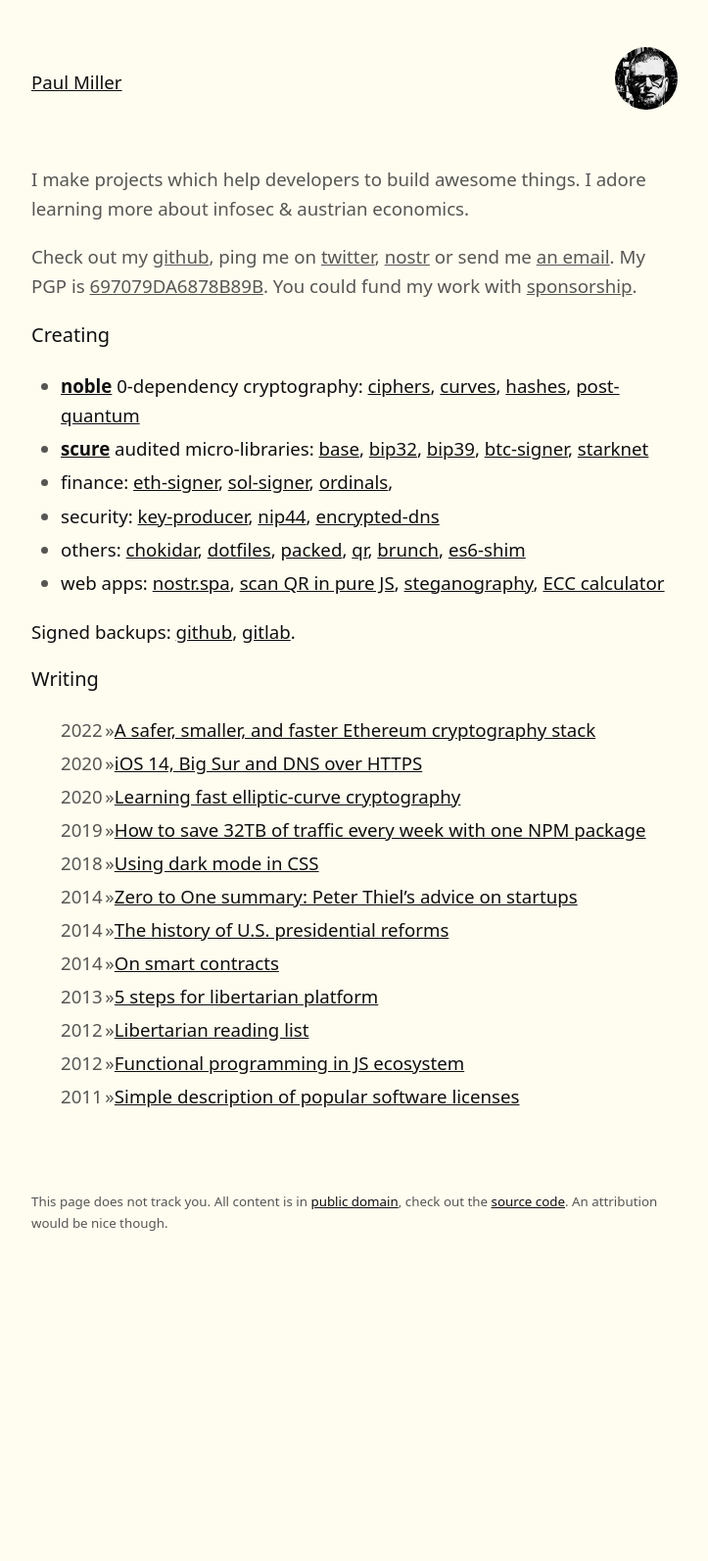
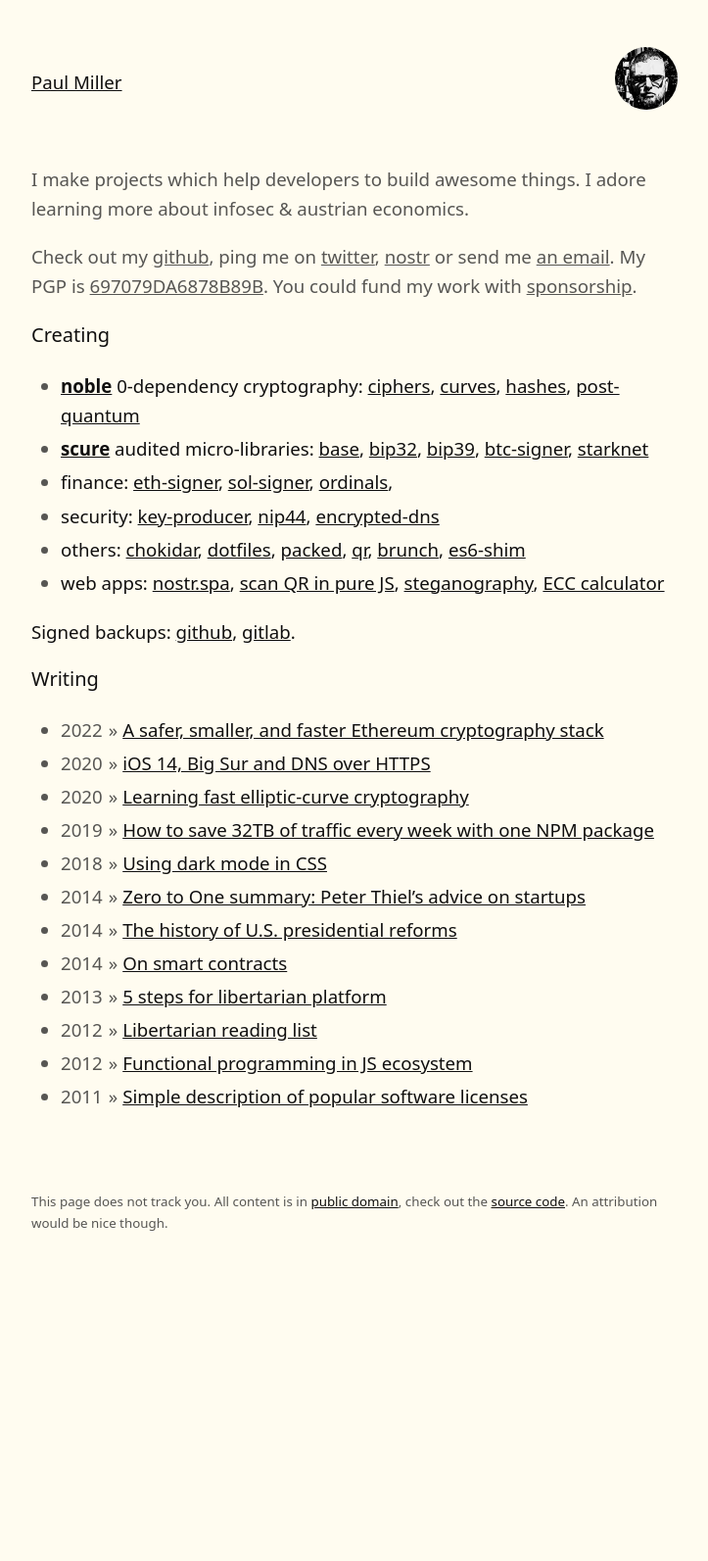
Before and after one commit to paulmillr/paulmillr.github.io, a Jekyll site: the page built from index.html, in a window 1280 px wide. Shown: the whole page at 98% size, without its empty margins (278-1001 px from the left). Built offline with Jekyll 4.4.1, drawn with Linux system fonts in a browser that asks for light colours.

Commit message:
Align posts

```diff
--- a/assets/stylesheets/style.css
+++ b/assets/stylesheets/style.css
@@ -191,11 +191,9 @@
 a:visited {
   color: #100f0f; /* f-black */
 }
-.post-list > li {
-  display: flex;
-}
-.post-list time {
-  flex-basis: 34pt;
+.post-date {
+  display: inline-block;
+  width: 33pt;
 }
 time,
 .post-arrow,
```
